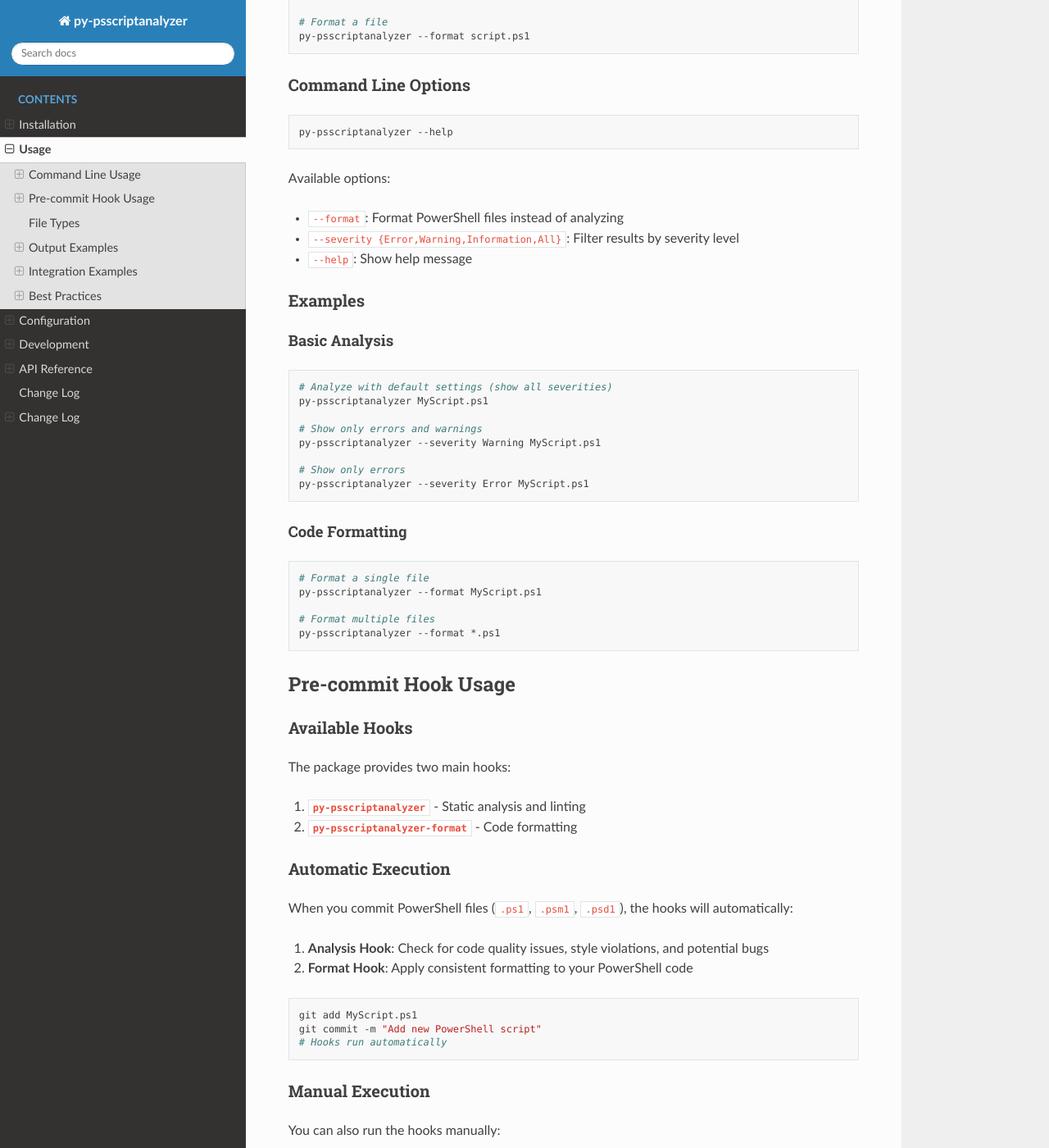
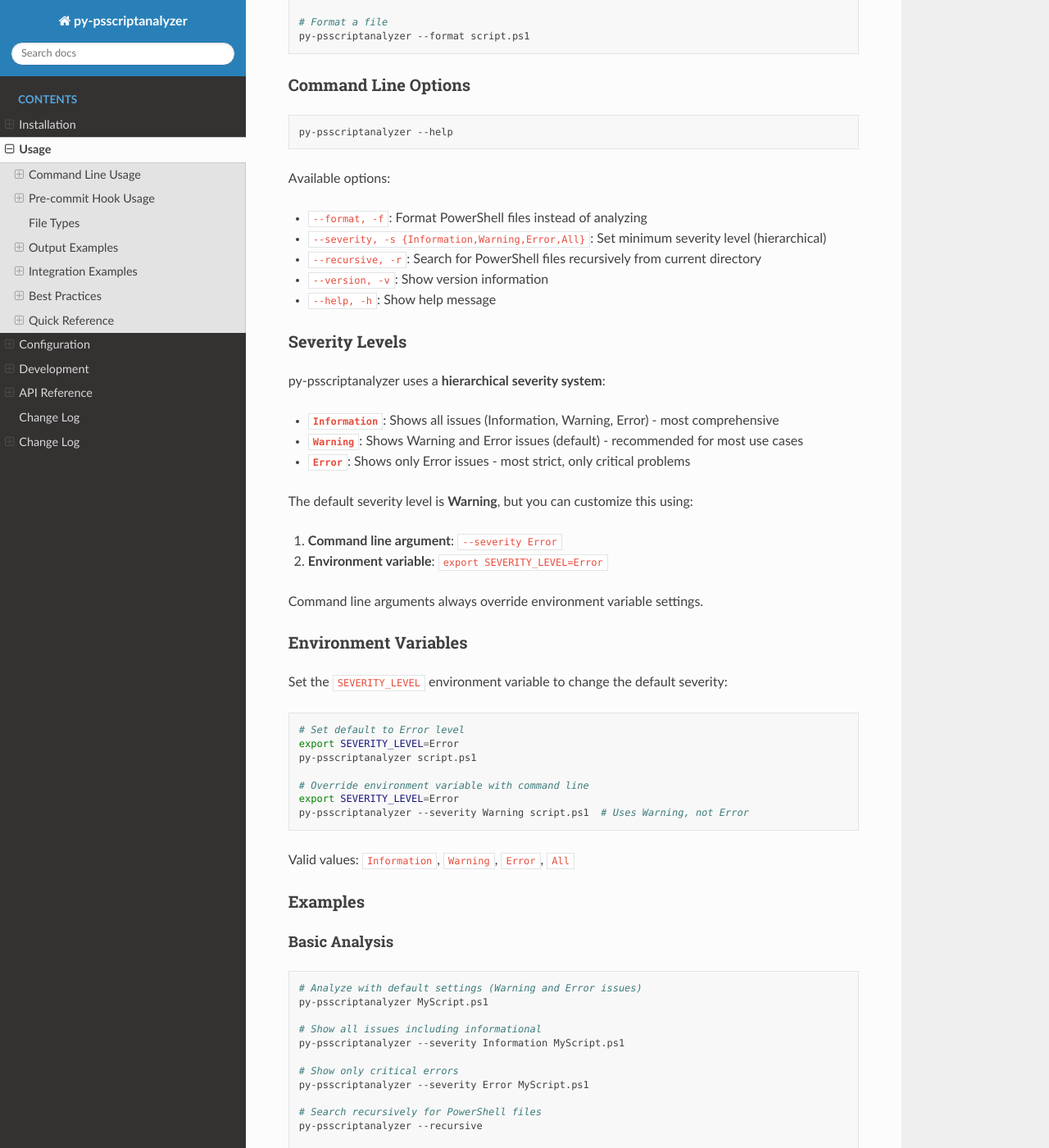
Before and after one commit to thetestlabs/py-psscriptanalyzer, a Sphinx documentation site: the page built from docs/usage.md, in a window 1280 px wide and 1400 px high, scrolled down 507 px. Shown: the whole window at 82% size. Built offline with Sphinx 7.4.7 and the Read the Docs theme 3.1.0, drawn with Linux system fonts in a browser that asks for light colours; some of the changed text lies outside the part shown.

Commit message:
docs: update documentation for hierarchical severity system
- Update README.md with hierarchical severity examples and recursive search
- Add comprehensive SEVERITY LEVELS section to usage.md explaining hierarchy
- Add ENVIRONMENT VARIABLES section with SEVERITY_LEVEL configuration
- Add RECURSIVE FILE SEARCH section with examples
- Add CI/CD integration examples for GitHub Actions and Azure DevOps
- Add Quick Reference section with tables for easy lookup
- Update configuration.md with pre-commit hook examples using new features
- Document hierarchical behavior: Information > Warning > Error

````diff
--- a/docs/usage.md
+++ b/docs/usage.md
@@ -30,24 +30,83 @@ py-psscriptanalyzer --help
 
 Available options:
 
-- `--format`: Format PowerShell files instead of analyzing
-- `--severity {Error,Warning,Information,All}`: Filter results by severity level
-- `--help`: Show help message
+- `--format, -f`: Format PowerShell files instead of analyzing
+- `--severity, -s {Information,Warning,Error,All}`: Set minimum severity level (hierarchical)
+- `--recursive, -r`: Search for PowerShell files recursively from current directory
+- `--version, -v`: Show version information
+- `--help, -h`: Show help message
+
+### Severity Levels
+
+py-psscriptanalyzer uses a **hierarchical severity system**:
+
+- **`Information`**: Shows all issues (Information, Warning, Error) - most comprehensive
+- **`Warning`**: Shows Warning and Error issues (default) - recommended for most use cases
+- **`Error`**: Shows only Error issues - most strict, only critical problems
+
+The default severity level is **Warning**, but you can customize this using:
+
+1. **Command line argument**: `--severity Error`
+2. **Environment variable**: `export SEVERITY_LEVEL=Error`
+
+Command line arguments always override environment variable settings.
+
+### Environment Variables
+
+Set the `SEVERITY_LEVEL` environment variable to change the default severity:
+
+```bash
+# Set default to Error level
+export SEVERITY_LEVEL=Error
+py-psscriptanalyzer script.ps1
+
+# Override environment variable with command line
+export SEVERITY_LEVEL=Error
+py-psscriptanalyzer --severity Warning script.ps1  # Uses Warning, not Error
+```
+
+Valid values: `Information`, `Warning`, `Error`, `All`
 
 ### Examples
 
 #### Basic Analysis
 
 ```bash
-# Analyze with default settings (show all severities)
+# Analyze with default settings (Warning and Error issues)
 py-psscriptanalyzer MyScript.ps1
 
-# Show only errors and warnings
-py-psscriptanalyzer --severity Warning MyScript.ps1
+# Show all issues including informational
+py-psscriptanalyzer --severity Information MyScript.ps1
 
-# Show only errors
+# Show only critical errors
 py-psscriptanalyzer --severity Error MyScript.ps1
+
+# Search recursively for PowerShell files
+py-psscriptanalyzer --recursive
+
+# Use environment variable for default severity
+export SEVERITY_LEVEL=Error
+py-psscriptanalyzer MyScript.ps1  # Uses Error level
+
+# Override environment variable
+export SEVERITY_LEVEL=Error
+py-psscriptanalyzer --severity Information MyScript.ps1  # Uses Information level
 ```
+
+#### Recursive File Search
+
+```bash
+# Analyze all PowerShell files in current directory and subdirectories
+py-psscriptanalyzer --recursive
+
+# Combine with severity filtering
+py-psscriptanalyzer --recursive --severity Error
+
+# Combine with formatting (format all found files)
+py-psscriptanalyzer --recursive --format
+```
+
+The recursive search will find all files with extensions: `.ps1`, `.psm1`, `.psd1`
 
 #### Code Formatting
 
@@ -240,4 +299,53 @@ steps:
 1. **Standardize configuration** across team repositories
 2. **Document custom rules** and severity levels
 3. **Train team members** on PowerShell best practices
-4. **Review and update** rules regularly
+4. **Review analysis results** during code reviews
+
+## Quick Reference
+
+### Command Line Options
+
+| Option | Short | Description |
+|--------|-------|-------------|
+| `--format` | `-f` | Format files instead of analyzing |
+| `--severity` | `-s` | Set severity level (Information/Warning/Error) |
+| `--recursive` | `-r` | Search files recursively |
+| `--version` | `-v` | Show version information |
+| `--help` | `-h` | Show help message |
+
+### Severity Levels
+
+| Level | Shows | Use Case |
+|-------|-------|----------|
+| `Information` | All issues | Development, comprehensive analysis |
+| `Warning` | Warning + Error | Default, recommended for most projects |
+| `Error` | Error only | CI/CD, strict quality gates |
+
+### Environment Variables
+
+| Variable | Values | Default |
+|----------|--------|---------|
+| `SEVERITY_LEVEL` | Information, Warning, Error, All | Warning |
+
+### Common Commands
+
+```bash
+# Basic analysis
+py-psscriptanalyzer script.ps1
+
+# Recursive analysis with Error level
+py-psscriptanalyzer --recursive --severity Error
+
+# Format all files in project
+py-psscriptanalyzer --recursive --format
+
+# Use environment variable
+export SEVERITY_LEVEL=Information && py-psscriptanalyzer --recursive
+```
+
+### Team Best Practices
+
+1. **Standardize configuration** across team repositories
+2. **Document custom rules** and severity levels
+3. **Train team members** on PowerShell best practices
+4. **Review analysis results** during code reviews
````
Also changed, not shown: README.md (+50 -6 lines), docs/configuration.md (+84 -7 lines).
